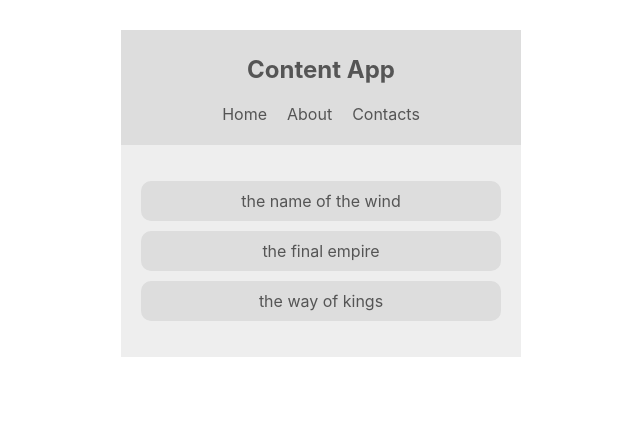
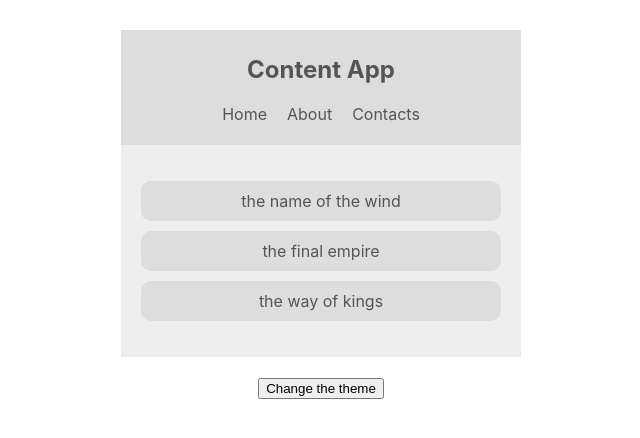
Before and after one commit to SvitlanaRybakova/react-app-book-list-change-theme, a React (Create React App) app: page / in a window 1280 px wide. Shown: the top 438 px of the page, without its empty margins (319-959 px from the left). Built offline with nearby package versions, Linux system fonts and the light colour scheme.

Commit message:
change the theme by the button

```diff
--- a/src/App.js
+++ b/src/App.js
@@ -1,6 +1,7 @@
 import React from 'react';
 import BookList from './components/BookList';
 import Navbar from './components/Navbar';
+import ThemeToggle from './components/ThemeToggle';
 import ThemeContextProvaider from './contexts/ThemeContext';
 
 
@@ -10,6 +11,7 @@
       <ThemeContextProvaider>
         <Navbar />
         <BookList />
+        <ThemeToggle/>
       </ThemeContextProvaider>
     </div>
   );
--- /dev/null
+++ b/src/components/ThemeToggle.js
@@ -0,0 +1,15 @@
+import React, { Component } from 'react';
+import { ThemeContext } from '../contexts/ThemeContext';
+
+class ThemeToggle extends Component{
+  static contextType = ThemeContext;
+
+  render(){
+    const { toggleTheme } = this.context;
+
+    return(
+      <button onClick={toggleTheme}>Change the theme</button>
+    )
+  }
+}
+export default ThemeToggle;
--- a/src/contexts/ThemeContext.js
+++ b/src/contexts/ThemeContext.js
@@ -8,9 +8,14 @@
     light: { syntax: '#555', ui: '#ddd', bg: '#eee'},
     dark: { syntax: '#ddd', ui: '#333', bg: '#555'}
   }
+
+  toggleTheme = () => {
+    this.setState({ isLightTheme: !this.state.isLightTheme });
+  }
+
   render() {
     return(
-      <ThemeContext.Provider value={{...this.state}}>
+      <ThemeContext.Provider value={{...this.state, toggleTheme: this.toggleTheme}}>
         {this.props.children}
       </ThemeContext.Provider>
     )
```
